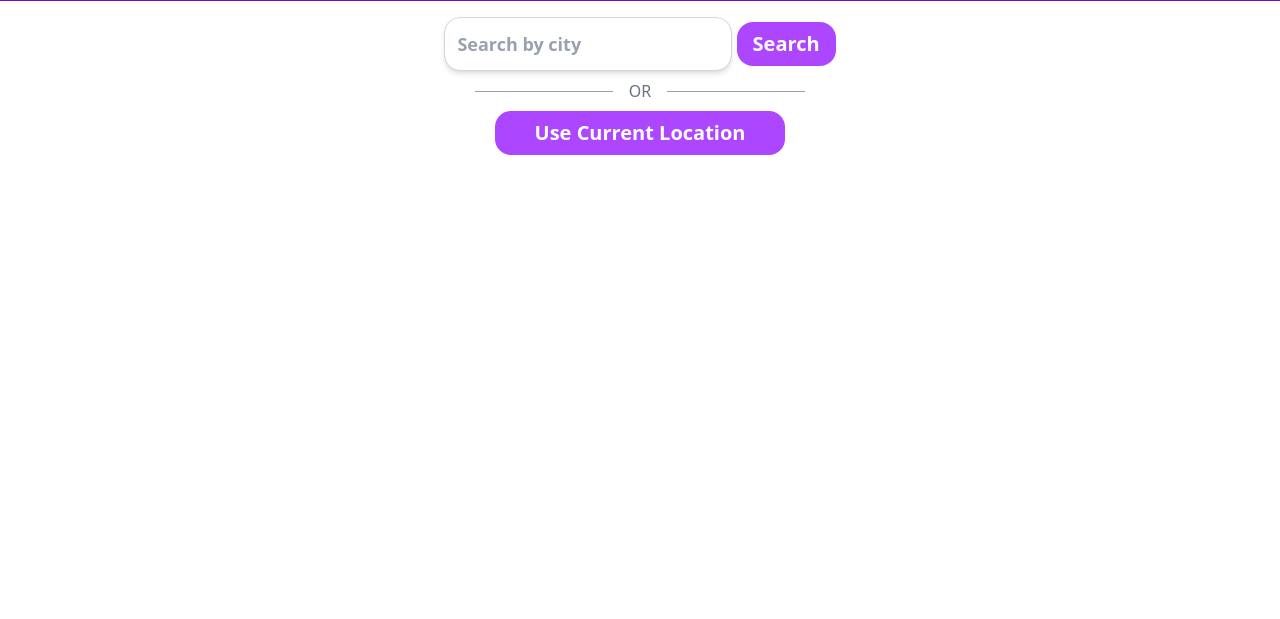
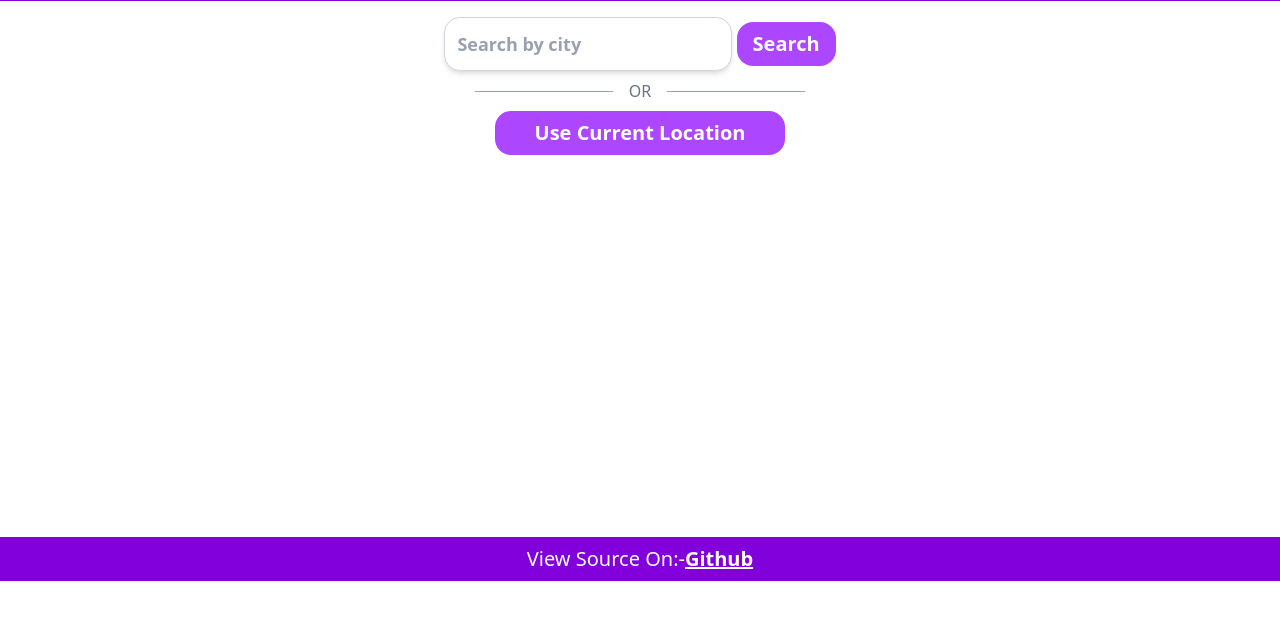
Before and after one commit to Anshulsharma82/Weather_forecast_application, a plain HTML site: page index.html in a window 1280 px wide. Shown: the part 67-686 px from the top of the page. Drawn offline with nearby package versions, Linux system fonts and the light colour scheme.

Commit message:
added-github-link-in-the-bottom

```diff
--- a/index.html
+++ b/index.html
@@ -15,7 +15,7 @@
         <h1 class="text-white text-center text-3xl p-2 font-bold hidden sm:block">Weather Forecast Application</h1>
         <h1 class="sm:hidden text-white text-center text-3xl p-2 font-bold">Weather App</h1>
     </header>
-    <section>
+    <section class="min-h-[520px] sm:min-h-[890px] lg:min-h-[520px]">
         <div class="flex flex-col justify-center items-center mt-4" >
             <div id="searchContainer">
                <input type="text" id="cityInput" placeholder="Search by city" class="w-56 sm:w-72 p-3
@@ -41,7 +41,10 @@
             <div class="w-[90%] sm:w-[100%] lg:w-[80%] mt-4" id="forecastWeatherContainer"></div>
         </main>
     </section>
-
+    <footer class="flex justify-center items-end p-2 bg-purple-700 h-[10%]">
+        <p class="text-xl text-white">View Source On:- </p>
+        <a class="underline text-white font-semibold text-xl" href="https://github.com/Anshulsharma82/Weather_forecast_application.git" target="_blank">Github</a>
+    </footer>
 </body>
 
 </html>
```
Also changed, not shown: 1 other file.
